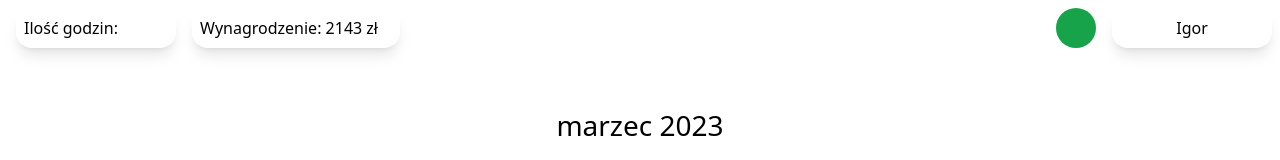
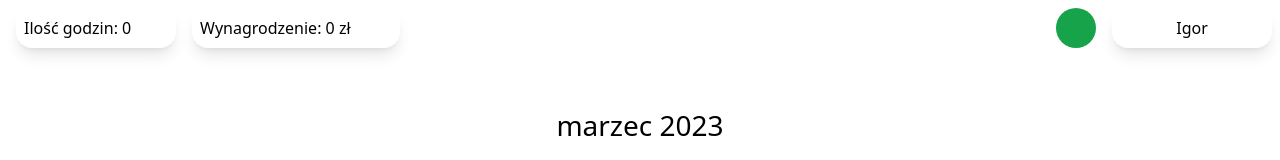
Before and after one commit to sniperdev/wopr-scheduler-cv, a React (Vite) app: page /app in a window 1280 px wide. Shown: the top 160 px of the page. Built offline with nearby package versions, Linux system fonts and the light colour scheme; some icons are missing.

Commit message:
<feat> declaredHours and declaredSalary updates

```diff
--- a/src/components/MainCalendar.tsx
+++ b/src/components/MainCalendar.tsx
@@ -11,7 +11,12 @@ interface DateClickInfo {
   jsEvent: MouseEvent;
 }
 
-const MainCalendar = () => {
+interface Props {
+  setDeclaredHours: React.Dispatch<React.SetStateAction<number>>;
+  declaredHours: number;
+}
+
+const MainCalendar = ({ setDeclaredHours, declaredHours }: Props) => {
   const [nextMonthDate, setNextMonthDate] = useState("");
   const [mousePosition, setMousePosition] = useState({
     x: 0,
@@ -27,9 +32,7 @@ const MainCalendar = () => {
     end: string;
   }
 
-  const [dataList, setDataList] = useState<DataList[]>([
-    { title: "", start: "", end: "" },
-  ]);
+  const [dataList, setDataList] = useState<DataList[]>([]);
   const [option, setOption] = useState("1");
   const [weekend, setWeekend] = useState(false);
 
@@ -65,6 +68,14 @@ const MainCalendar = () => {
     setClickedDate(info.dateStr);
     setIsModalOpen(true);
   };
+  const declaredHoursHandle = () => {
+    setDeclaredHours(0);
+    dataList.forEach((element) => {
+      const start = new Date(element.start);
+      const end = new Date(element.end);
+      setDeclaredHours(declaredHours + (end.getHours() - start.getHours()));
+    });
+  };
 
   const handleDate = (e: React.FormEvent) => {
     e.preventDefault();
@@ -99,12 +110,14 @@ const MainCalendar = () => {
   };
 
   const deleteDate = (e: EventClickArg) => {
-    console.log(e.event.startStr);
     const formattedDate = e.event.startStr.slice(0, 16);
     setDataList((dataList) =>
       dataList.filter((data) => data.start !== formattedDate)
     );
   };
+  useEffect(() => {
+    declaredHoursHandle();
+  }, [dataList]);
 
   return (
     <>
--- a/src/components/MainNav.tsx
+++ b/src/components/MainNav.tsx
@@ -1,16 +1,20 @@
 import React from "react";
 import { IoSend } from "react-icons/all";
 
-interface props {
+interface Props {
   name: string;
+  declaredHours: number;
+  declaredSalary: number;
 }
 
-const MainNav = ({ name }: props) => {
+const MainNav = ({ name, declaredHours, declaredSalary }: Props) => {
   return (
     <nav className="flex p-2">
-      <div className="shadow-lg w-40 p-2 mx-2 rounded-2xl">Ilość godzin:</div>
+      <div className="shadow-lg w-40 p-2 mx-2 rounded-2xl">
+        Ilość godzin: {declaredHours}
+      </div>
       <div className="shadow-lg w-52 p-2 mx-2 rounded-2xl">
-        Wynagrodzenie: 2143 zł
+        Wynagrodzenie: {declaredSalary} zł
       </div>
       <div className="ml-auto w-10 h-10 p-3 mx-4 bg-green-600 rounded-full text-white">
         <IoSend></IoSend>
--- a/src/pages/MainPage.tsx
+++ b/src/pages/MainPage.tsx
@@ -1,4 +1,4 @@
-import React, { useEffect } from "react";
+import React, { useEffect, useState } from "react";
 import MainNav from "../components/MainNav";
 import MainCalendar from "../components/MainCalendar";
 import { useNavigate } from "react-router-dom";
@@ -9,6 +9,8 @@ interface props {
 
 const MainPage = ({ name }: props) => {
   const navigate = useNavigate();
+  const [declaredHours, setDeclaredHours] = useState(0);
+  const [declaredSalary, setDeclaredSalary] = useState(0);
 
   useEffect(() => {
     if (!name) {
@@ -16,10 +18,21 @@ const MainPage = ({ name }: props) => {
     }
   }, []);
 
+  useEffect(() => {
+    setDeclaredSalary(declaredHours * 23);
+  }, [declaredHours]);
+
   return (
     <div className="h-screen">
-      <MainNav name={name} />
-      <MainCalendar />
+      <MainNav
+        name={name}
+        declaredHours={declaredHours}
+        declaredSalary={declaredSalary}
+      />
+      <MainCalendar
+        setDeclaredHours={setDeclaredHours}
+        declaredHours={declaredHours}
+      />
     </div>
   );
 };
```
